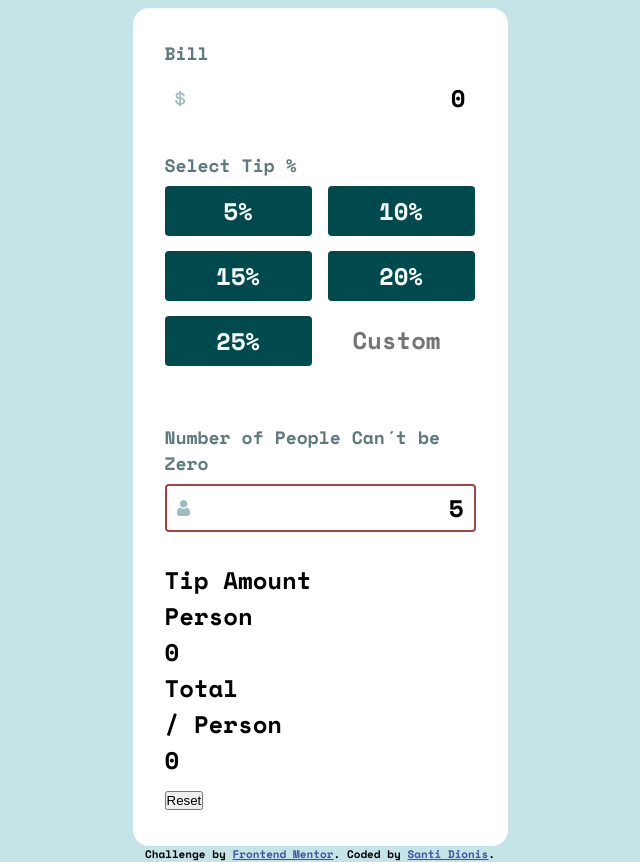
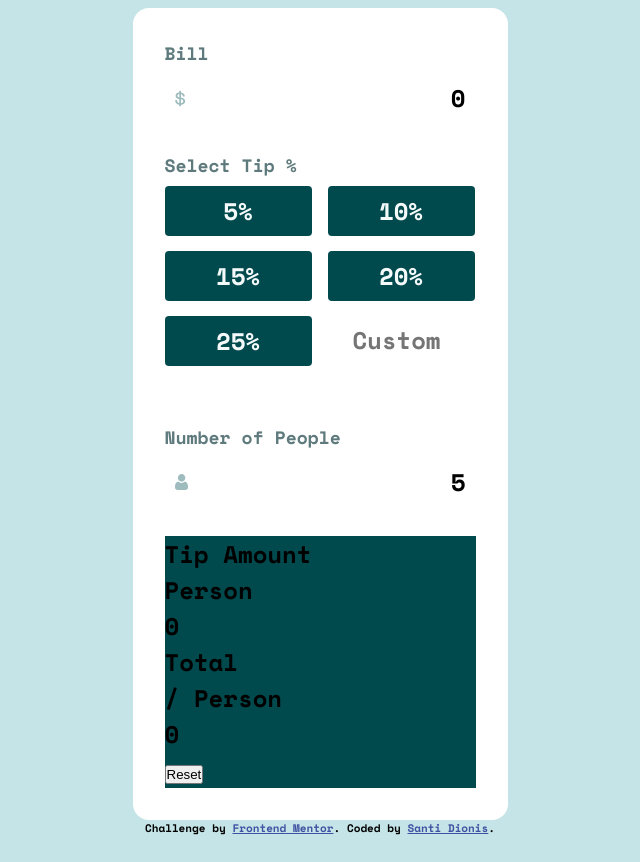
Before and after one commit to shencanet/Calculadora-propinas, a website: page index.html in a window 1280 px wide. Shown: the part 194-1056 px from the top of the page, without its empty margins (320-960 px from the left). After the commit the page ends 1030 px from the top, so only its background shows below. Drawn offline with nearby package versions, Linux system fonts and the light colour scheme.

Commit message:
ADD: sass

```diff
--- a/index.html
+++ b/index.html
@@ -51,10 +51,10 @@
           <input class="btns__custom" type="number" placeholder="Custom">
         </fieldset>
         <label for="people" class="inputs-section__people-label"
-        > Number of People<span class="alert"></span> Can´t be Zero</label>
+        > Number of People <span class="alert"></span> </label>
         <input
           id="bill"
-          class="inputs-section__people-input error"
+          class="inputs-section__people-input"
           type="number"
           value="5"/>
       </div>
--- a/sass/styles.scss
+++ b/sass/styles.scss
@@ -70,6 +70,13 @@
 .error{
     border: 2px solid;
     border-color:rgb(164, 68, 68) ;
+    &::after{
+        content: ''
+    }
+}
+
+.result-section{
+    background-color: variables.$Very-dark-cyan;
 }
 
 .attribution{
```
Also changed, not shown: styles.css, 1 other file.
